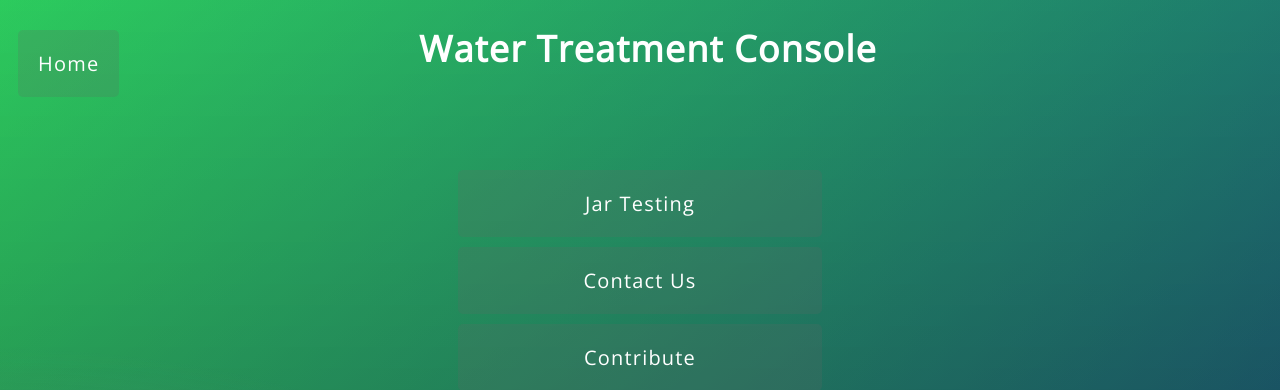
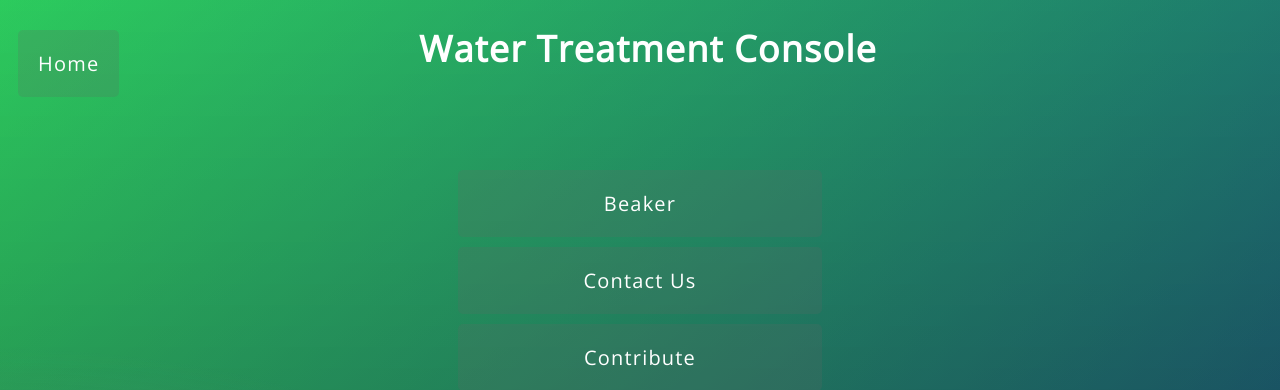
Before and after one commit to keith72632/Beaker, a Flask app: page / in a window 1280 px wide. Shown: the top 390 px of the page. Run offline with Flask 2, Linux system fonts and the light colour scheme; parts of the project's set-up code (start-up, migrations or seed data) failed here and were passed over.

```diff
--- a/application.py
+++ b/application.py
@@ -45,3 +45,6 @@ def contacts():
 @application.route('/api/file_download')
 def download():
     return send_file('files/template.csv')
+
+if __name__ == "__main__":
+    application.debug(True)
--- a/templates/home.html
+++ b/templates/home.html
@@ -8,7 +8,7 @@
 {% block body %}
 <h1>Water Treatment Console</h1>
 <div class="homemenu">
-    <a class="big" href="jartest">Jar Testing</a>
+    <a class="big" href="jartest">Beaker</a>
     <a class="big" href="contact">Contact Us</a>
     <a class="big" href="login">Contribute</a>
 </div>
```
